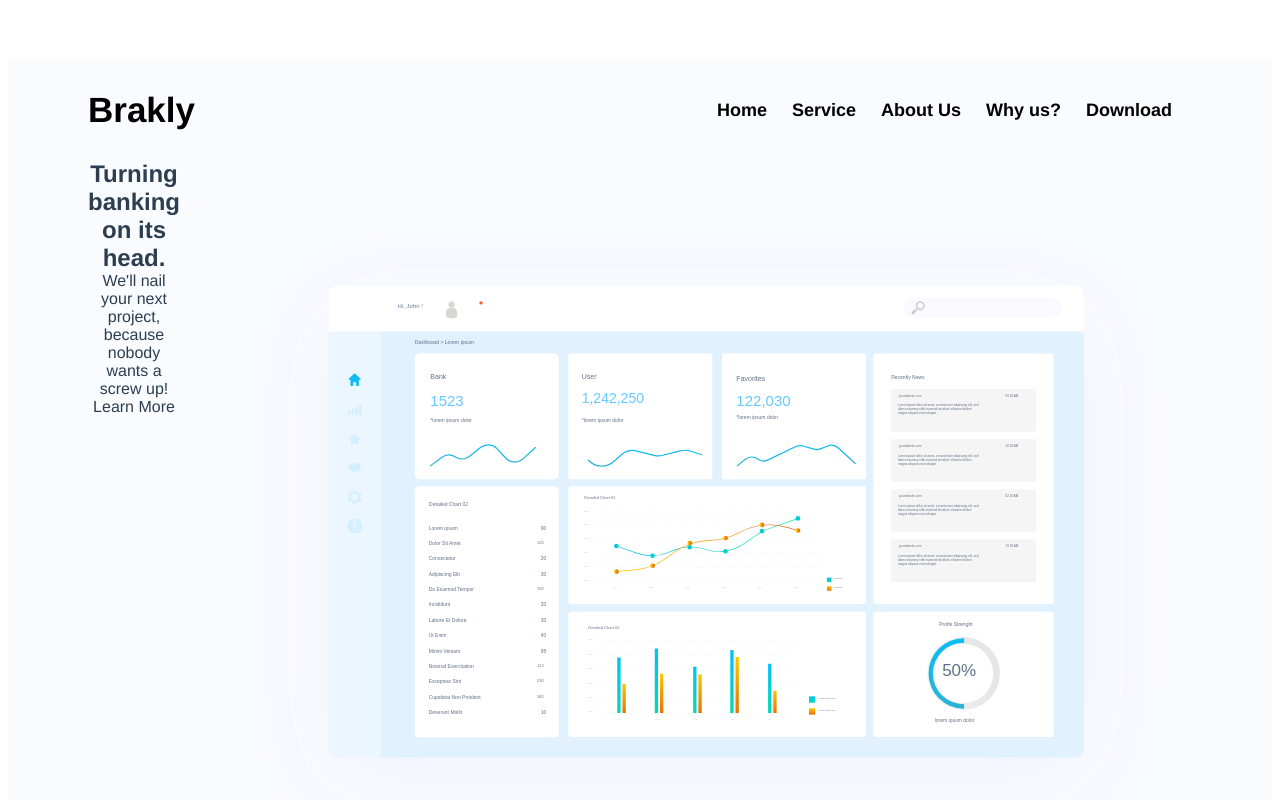
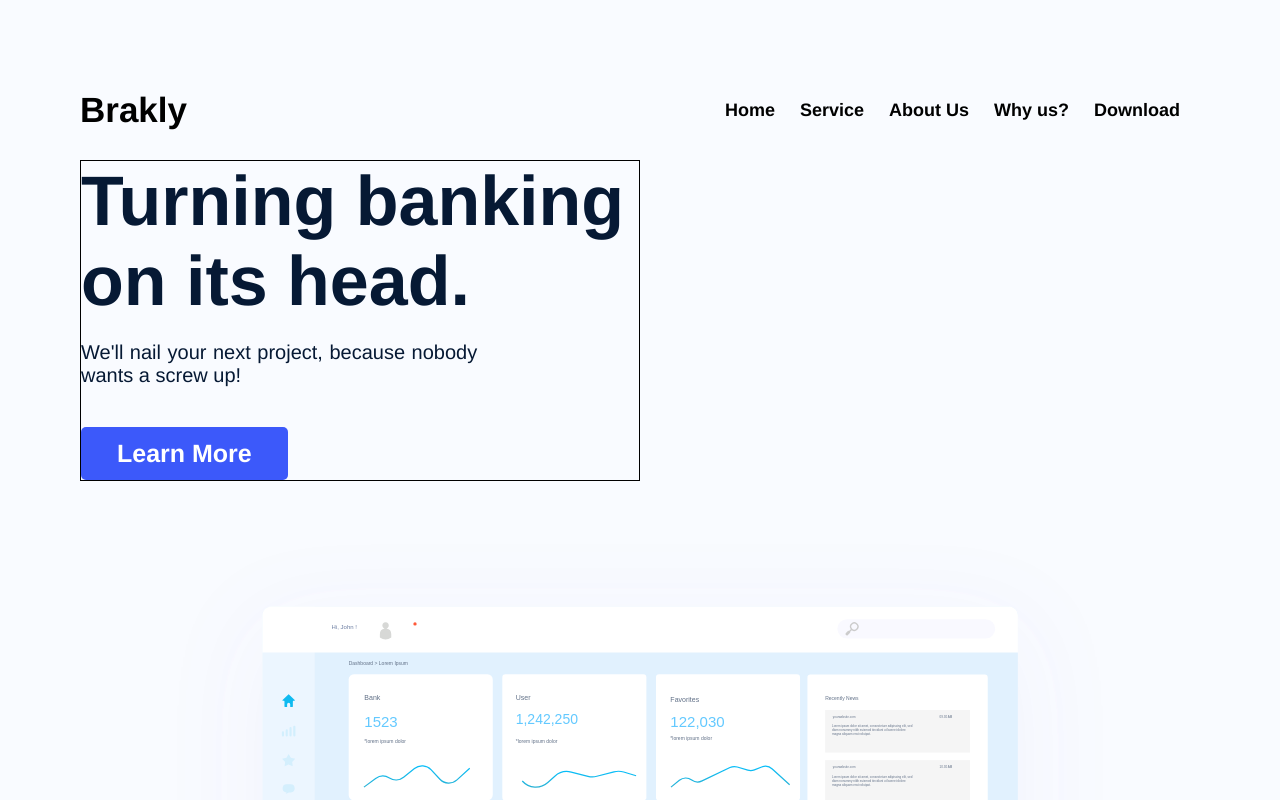
Before and after one commit to muizAlimi/brakly, a Vue app: page / in a window 1280 px wide. Shown: the top 800 px of the page. Built offline with nearby package versions, Linux system fonts and the light colour scheme.

Commit message:
hero left section

```diff
--- /dev/null
+++ b/public/css/muiz.css
@@ -0,0 +1,80 @@
+* {
+    margin: 0;
+    padding: 0;
+    box-sizing: border-box;
+    text-decoration: none;
+    background-color: #F9FBFF;
+}
+.container {
+    max-width: 1300px;
+    padding: 0 80px;
+    margin: auto;
+}
+.nav-bar {
+    width: 100%;
+    height: 10%;
+    z-index: 999;
+    padding: 30px 0;
+}
+.nav-bar .container {
+    display: flex;
+    align-items: center;
+    justify-content: space-between;
+}
+.nav-bar .container a {
+    text-decoration: none;
+}
+.nav-bar .logo a {
+    color: black;
+    font-size: 35px;
+    font-weight: 600;
+}
+.nav-bar ul {
+    margin-right: 20px;
+}
+.nav-bar ul li {
+    list-style: none;
+    display: inline-block ;
+}
+.nav-bar ul li a {
+    display: block;
+    color: black;
+    font-size: 18px;
+    font-weight: bold;
+    margin-left: 25px;
+}
+.nav-bar ul li a:hover {
+    font-size: 20px;
+    color: #654321;
+}
+.hero .container {
+}
+.hero .container .left-col {
+    display: flex;
+    flex-direction: column;
+    border: 1px solid black;
+    width: 50%;
+}
+.hero .container .left-col h1{
+    text-align: justify;
+    font-size: 70px;
+    font-weight: bold;
+    color: #061934;
+    margin-bottom: 20px;
+}
+.hero .container .left-col p {
+    text-align: justify;
+    width: 71%;
+    color: #061934;
+    font-size: 20px;
+    margin-bottom: 40px;
+}
+.hero .container .left-col a {
+    padding: 12px 36px;
+    width: fit-content;
+    color: white;
+    font-weight: bold;
+    border-radius: 5px;
+    font-size: 25px;
+    background-color: #3C59FA;
+}
--- a/public/index.html
+++ b/public/index.html
@@ -5,6 +5,7 @@
     <meta http-equiv="X-UA-Compatible" content="IE=edge">
     <meta name="viewport" content="width=device-width,initial-scale=1.0">
     <link rel="icon" href="<%= BASE_URL %>favicon.ico">
+    <link rel="stylesheet" href="<%= BASE_URL %>css/muiz.css" />
     <title><%= htmlWebpackPlugin.options.title %></title>
   </head>
   <body>
--- a/src/components/LandingPage.vue
+++ b/src/components/LandingPage.vue
@@ -17,7 +17,7 @@
     <section class="hero">
       <div class="container">
         <div class="left-col">
-          <h1>Turning banking on its head.</h1>
+          <h1>Turning banking<br/>on its head.</h1>
           <p>We'll nail your next project, because nobody
             wants a screw up!</p>
           <a class="hero-button">Learn More</a>
@@ -160,67 +160,14 @@ export default {
 </script>
 
 <style scoped>
-* {
-  margin: 0;
-  padding: 0;
-  box-sizing: border-box;
-  text-decoration: none;
-  background-color: #F9FBFF;
-}
 
-.container {
-  max-width: 1300px;
-  padding: 0 80px;
-  margin: auto;
-}
 
-.nav-bar {
-  width: 100%;
-  height: 10%;
-  z-index: 999;
-  padding: 30px 0;
-}
-.nav-bar .container {
-  display: flex;
-  align-items: center;
-  justify-content: space-between;
-}
 
-.nav-bar .container a {
-  text-decoration: none;
-}
 
-.nav-bar .logo a {
-  color: black;
-  font-size: 35px;
-  font-weight: 600;
-}
 
-.nav-bar ul {
-  margin-right: 20px;
-}
 
-.nav-bar ul li {
-  list-style: none;
-  display: inline-block ;
-}
 
-.nav-bar ul li a {
-  display: block;
-  color: black;
-  font-size: 18px;
-  font-weight: bold;
-  margin-left: 25px;
-}
 
-.nav-bar ul li a:hover {
-  font-size: 20px;
-  color: #654321;
-}
 
-.hero .container {
-  display: flex;
-  justify-content: space-between;
-}
 
 </style>
```
